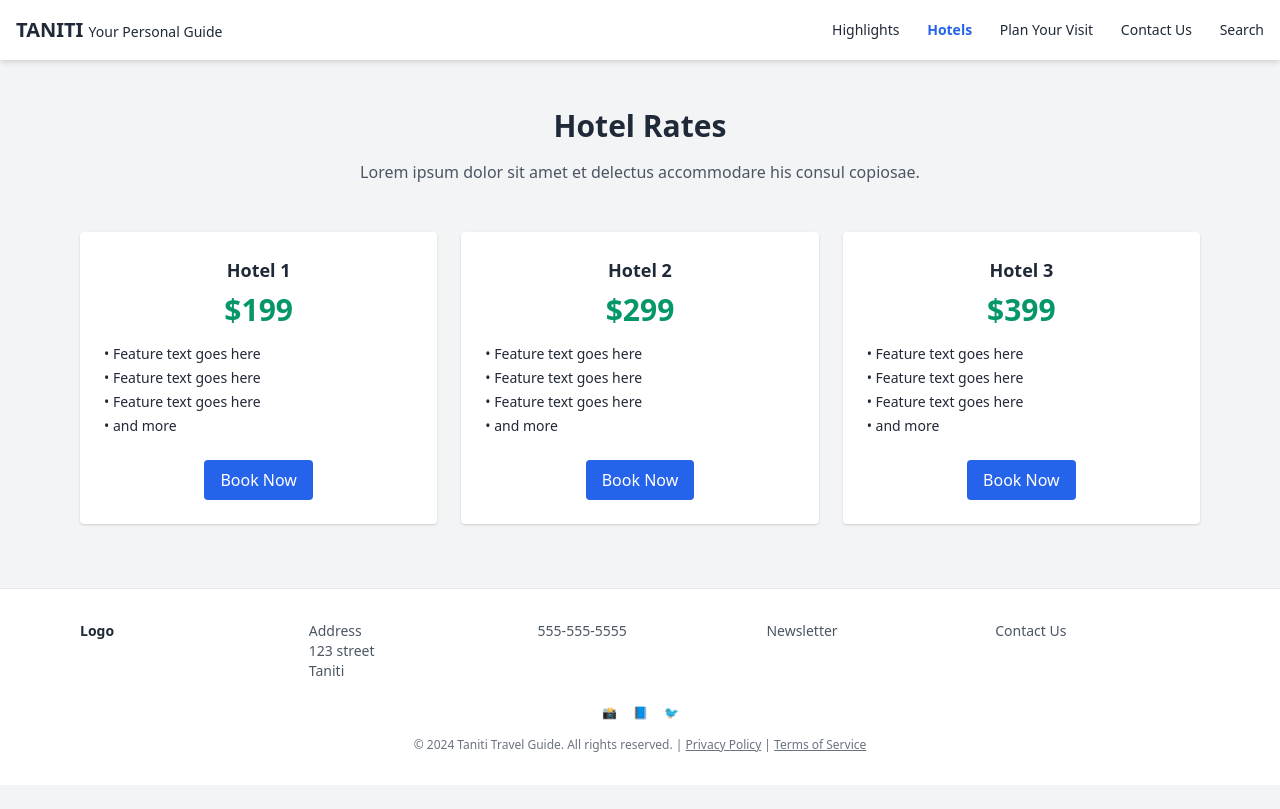
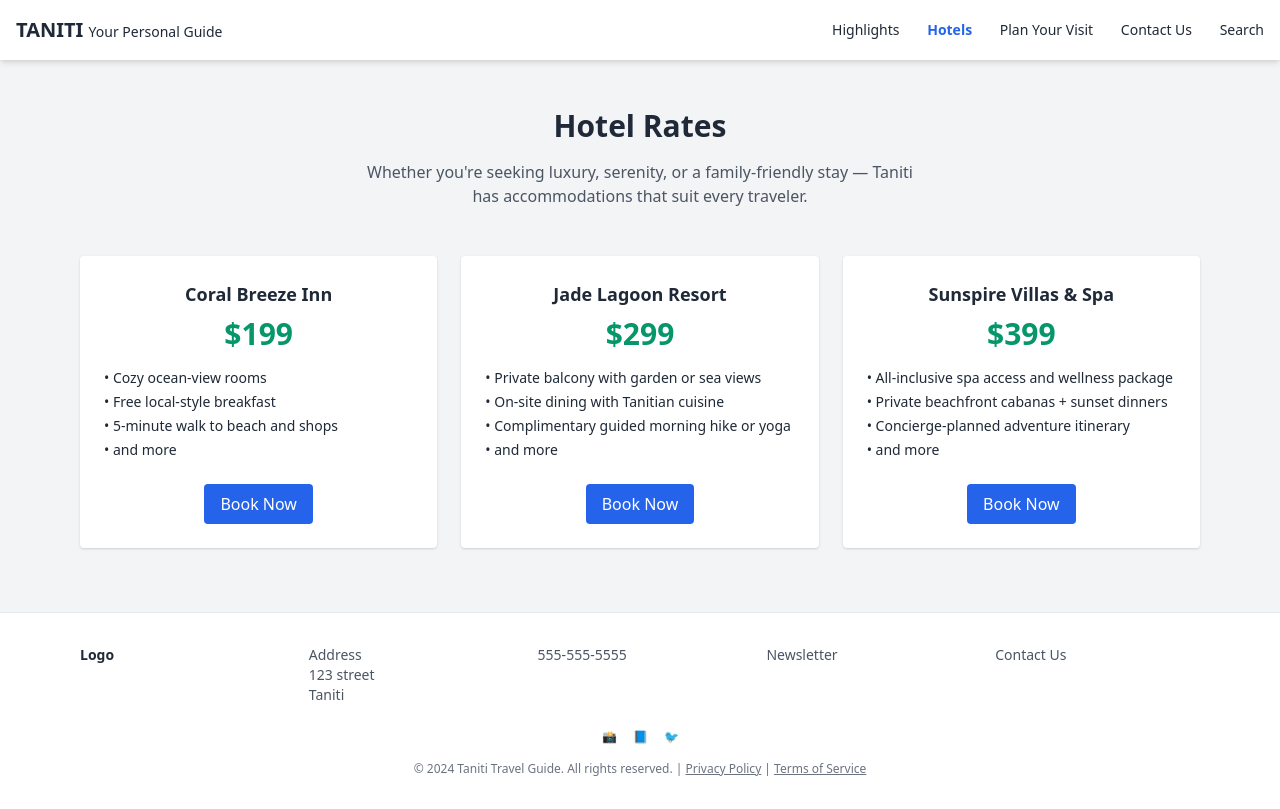
Before and after one commit to FireRust/Taniti-Mock_Travel_site, a plain HTML site: page hotels.html in a window 1280 px wide. Drawn offline with nearby package versions, Linux system fonts and the light colour scheme.

Commit message:
Updated content, waiting on images, layout, logo

```diff
--- a/hotels.html
+++ b/hotels.html
@@ -26,7 +26,7 @@
   <section class="text-center py-12 px-6">
     <h1 class="text-3xl font-bold mb-4">Hotel Rates</h1>
     <p class="max-w-xl mx-auto text-gray-600">
-      Lorem ipsum dolor sit amet et delectus accommodare his consul copiosae.
+      Whether you're seeking luxury, serenity, or a family-friendly stay — Taniti has accommodations that suit every traveler.
     </p>
   </section>
 
@@ -34,12 +34,12 @@
   <section class="max-w-6xl mx-auto px-4 grid grid-cols-1 md:grid-cols-3 gap-6 pb-16">
     <!-- Hotel 1 -->
     <div class="bg-white shadow rounded p-6 text-center">
-      <h2 class="text-lg font-semibold mb-2">Hotel 1</h2>
+      <h2 class="text-lg font-semibold mb-2">Coral Breeze Inn</h2>
       <p class="text-3xl font-bold text-green-600 mb-4">$199</p>
       <ul class="text-left text-sm space-y-1 mb-6">
-        <li>• Feature text goes here</li>
-        <li>• Feature text goes here</li>
-        <li>• Feature text goes here</li>
+        <li>• Cozy ocean-view rooms</li>
+        <li>• Free local-style breakfast</li>
+        <li>• 5-minute walk to beach and shops</li>
         <li>• and more</li>
       </ul>
       <button class="bg-blue-600 text-white px-4 py-2 rounded hover:bg-blue-700">Book Now</button>
@@ -47,12 +47,12 @@
 
     <!-- Hotel 2 -->
     <div class="bg-white shadow rounded p-6 text-center">
-      <h2 class="text-lg font-semibold mb-2">Hotel 2</h2>
+      <h2 class="text-lg font-semibold mb-2">Jade Lagoon Resort</h2>
       <p class="text-3xl font-bold text-green-600 mb-4">$299</p>
       <ul class="text-left text-sm space-y-1 mb-6">
-        <li>• Feature text goes here</li>
-        <li>• Feature text goes here</li>
-        <li>• Feature text goes here</li>
+        <li>• Private balcony with garden or sea views</li>
+        <li>• On-site dining with Tanitian cuisine </li>
+        <li>• Complimentary guided morning hike or yoga </li>
         <li>• and more</li>
       </ul>
       <button class="bg-blue-600 text-white px-4 py-2 rounded hover:bg-blue-700">Book Now</button>
@@ -60,12 +60,12 @@
 
     <!-- Hotel 3 -->
     <div class="bg-white shadow rounded p-6 text-center">
-      <h2 class="text-lg font-semibold mb-2">Hotel 3</h2>
+      <h2 class="text-lg font-semibold mb-2">Sunspire Villas & Spa</h2>
       <p class="text-3xl font-bold text-green-600 mb-4">$399</p>
       <ul class="text-left text-sm space-y-1 mb-6">
-        <li>• Feature text goes here</li>
-        <li>• Feature text goes here</li>
-        <li>• Feature text goes here</li>
+        <li>• All-inclusive spa access and wellness package </li>
+        <li>• Private beachfront cabanas + sunset dinners </li>
+        <li>• Concierge-planned adventure itinerary</li>
         <li>• and more</li>
       </ul>
       <button class="bg-blue-600 text-white px-4 py-2 rounded hover:bg-blue-700">Book Now</button>
```
Also changed, not shown: contact.html (+3 -0 lines), highlights.html (+3 -3 lines), index.html (+1 -1 lines), plan.html (+1 -1 lines).
